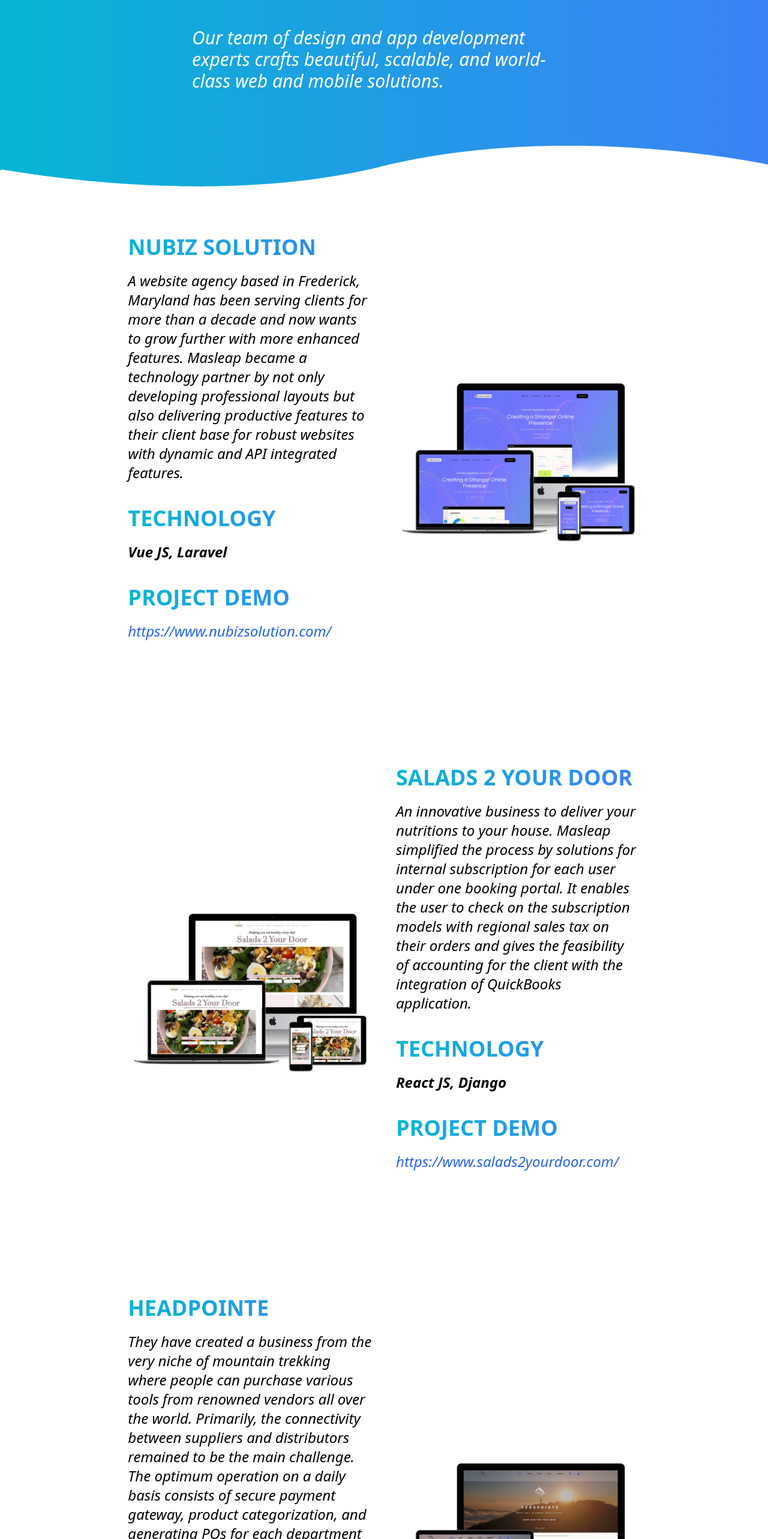
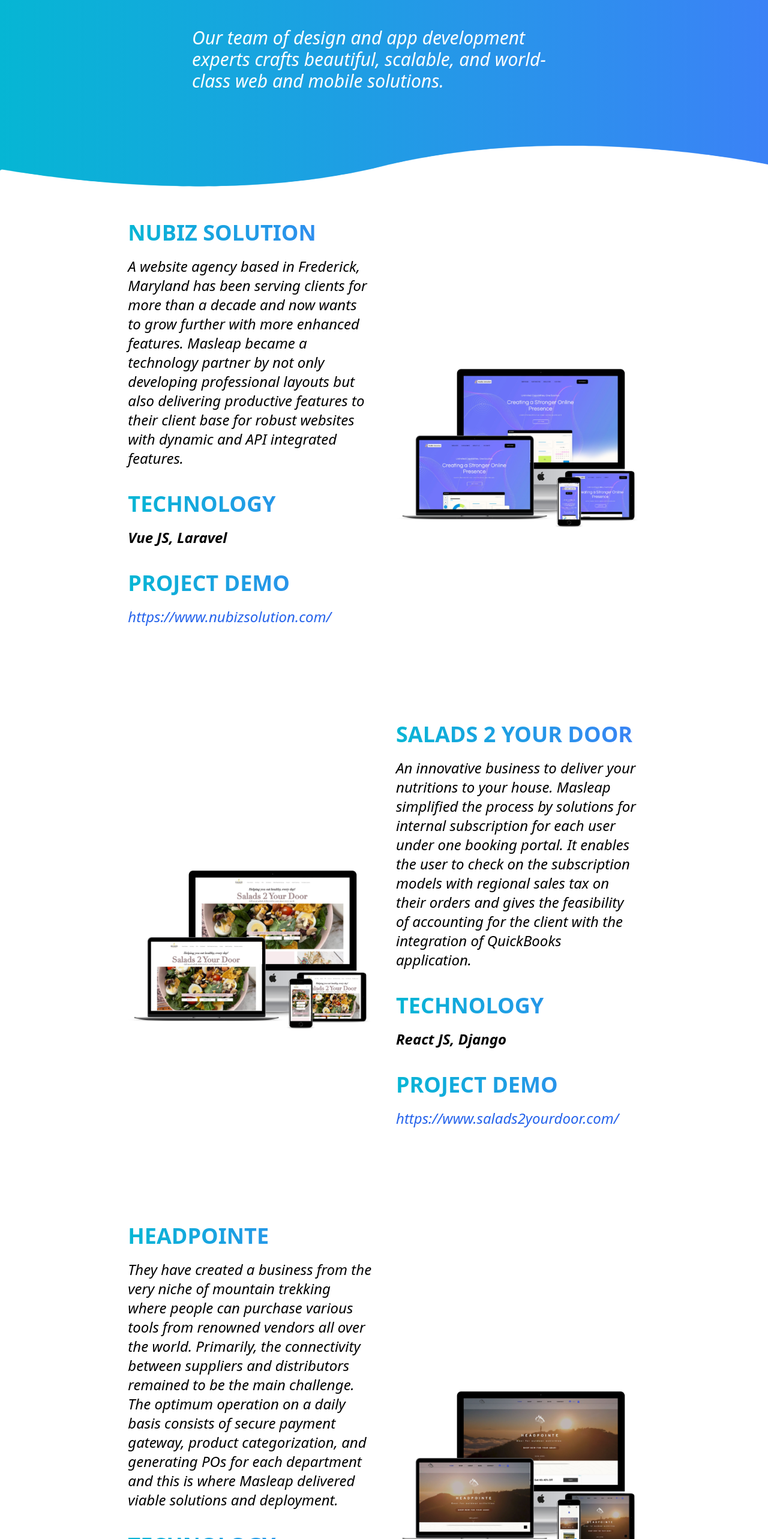
Before and after one commit to Masleap-INC/Masleap-Website-NUXT, a Nuxt app: page /OurWorks in a window 1280 px wide. Shown: the part 235-2800 px from the top of the page at 60% size. Built offline with nearby package versions, Linux system fonts and the light colour scheme.

Commit message:
Adjusted gaps between sections in our works page

```diff
--- a/components/OurWorksPage/OurWorksSection.vue
+++ b/components/OurWorksPage/OurWorksSection.vue
@@ -4,7 +4,7 @@
 
         <!-- Service Row 1 -->
 
-        <div class="lg:grid lg:grid-cols-2 lg:w-2/3 md:w-5/6 sm:w-5/6 mx-auto gap-x-10 py-16">
+        <div class="lg:grid lg:grid-cols-2 lg:w-2/3 md:w-5/6 sm:w-5/6 mx-auto gap-x-10 py-10">
 
             <!-- Column 1 -->
 
@@ -41,7 +41,7 @@
 
         <!-- Service Row 2 -->
 
-        <div class="lg:grid lg:grid-cols-2 lg:w-2/3 md:w-5/6 sm:w-5/6 mx-auto gap-x-10 py-16">
+        <div class="lg:grid lg:grid-cols-2 lg:w-2/3 md:w-5/6 sm:w-5/6 mx-auto gap-x-10 py-10">
 
             <!-- Column 1 -->
 
@@ -78,7 +78,7 @@
 
          <!-- Service Row 3 -->
 
-        <div class="lg:grid lg:grid-cols-2 lg:w-2/3 md:w-5/6 sm:w-5/6 mx-auto gap-x-10 py-16">
+        <div class="lg:grid lg:grid-cols-2 lg:w-2/3 md:w-5/6 sm:w-5/6 mx-auto gap-x-10 py-10">
 
             <!-- Column 1 -->
 
```
Also changed, not shown: 9 other files (tests, documents, lock files or other folders).
